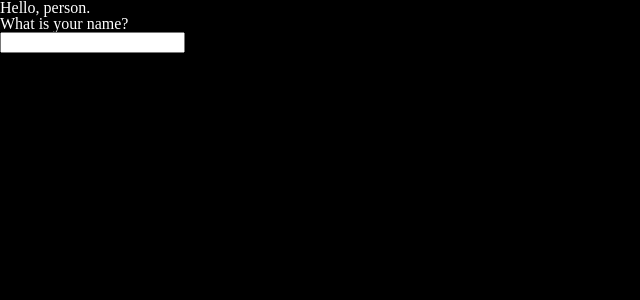
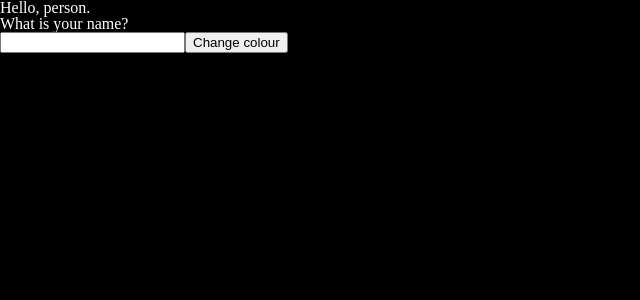
Before and after one commit to byrondenham/byrondenham.xyz, a Next.js app: page / in a window 1280 px wide. Shown: the top 300 px of the page, without its empty margins (0-640 px from the left). Built offline with nearby package versions, Linux system fonts and the light colour scheme.

Commit message:
background button

```diff
--- a/pages/index.tsx
+++ b/pages/index.tsx
@@ -4,15 +4,20 @@ import { useState } from "react";
 
 const Home: NextPage = () => {
   const [name, setName] = useState("person");
+  const [bgColor, setBgColor] = useState("ffffff")
 
   return (
     <>
       <Head>
         <title>Byron Denham</title>
+        <style>
+          background: #{bgColor}
+        </style>
       </Head>
       <h1>Hello, {name}.</h1>
       <h2>What is your name?</h2>
       <input type="text" onChange={e => setName(e.target.value)} />
+      <button onClick={() => setBgColor(Math.floor(Math.random() * 16).toString(16).join(""))}>Change colour</button>
     </>
   );
 };
```
